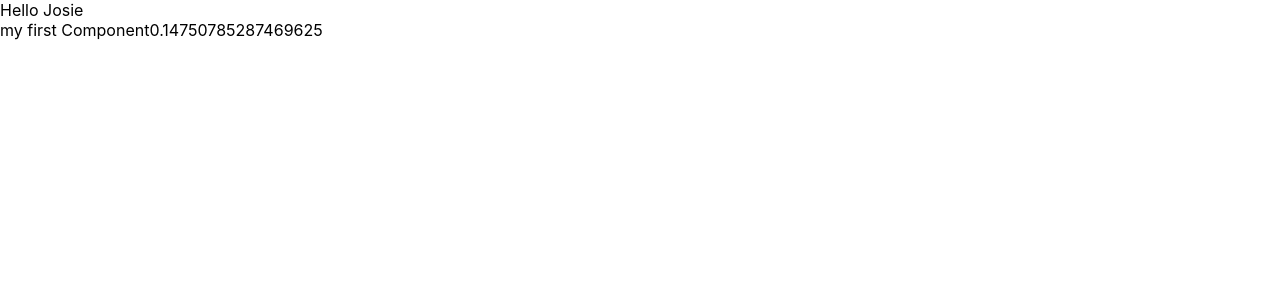
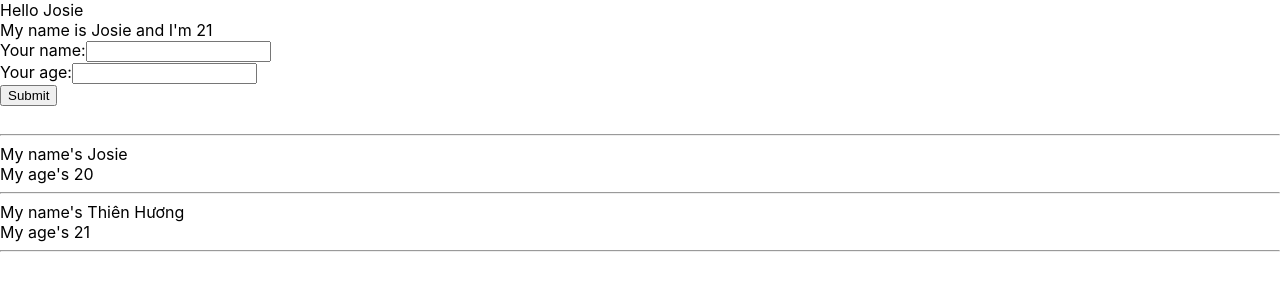
Before and after one commit to lqt-huong/demo-react-web-app, a React (Create React App) app: page / in a window 1280 px wide. Shown: the top 300 px of the page. Built offline with nearby package versions, Linux system fonts and the light colour scheme.

Commit message:
lesson 24

```diff
--- a/src/App.js
+++ b/src/App.js
@@ -1,29 +1,39 @@
-import logo from './logo.svg';
-import './App.css';
-import { useDispatch, useSelector } from 'react-redux';
-import { increaseCounter, decreaseCounter } from './redux/action/counterAction';
-import MyComponent from './components/MyComponent';
-const App = () => {
-  const count = useSelector(state => state.counter.count);
-  const dispatch = useDispatch();
+import logo from "./logo.svg";
+import "./App.css";
+import { useDispatch, useSelector } from "react-redux";
+import { increaseCounter, decreaseCounter } from "./redux/action/counterAction";
+import MyComponent from "./components/MyComponent";
+import React from "react";
 
+class App extends React.Component {
+  render() {
     return (
       <div>
         Hello Josie
         <MyComponent></MyComponent>
       </div>
-    // <div className="App">
-    //   <header className="App-header">
-    //     <img src={logo} className="App-logo" alt="logo" />
-    //     <p>
-    //       Hello Josie
-    //     </p>
-    //     <div>Count = {count}</div>
-    //     <button onClick={() => dispatch(increaseCounter())}>Increase</button>
-    //     <button onClick={() => dispatch(decreaseCounter())}>Decrease</button>
-    //   </header>
-    // </div>
     );
   }
+}
+
+// const App = () => {
+//   const count = useSelector(state => state.counter.count);
+//   const dispatch = useDispatch();
+
+//   return (
+//     <div className="App">
+//       <header className="App-header">
+//         <img src={logo} className="App-logo" alt="logo" />
+//         <p>
+//           Hello Josie
+//         </p>
+//         <div>Count = {count}</div>
+//         <button onClick={() => dispatch(increaseCounter())}>Increase</button>
+//         <button onClick={() => dispatch(decreaseCounter())}>Decrease</button>
+//       </header>
+//     </div>
+//   );
+
+// }
 
 export default App;
--- /dev/null
+++ b/src/components/DisplayInfor.js
@@ -0,0 +1,30 @@
+import React from "react";
+
+class DisplayInfor extends React.Component {
+    render() {
+        const { listUser } = this.props;
+
+        return (
+            <div>
+                {listUser.map((user) => {
+                    return (
+                        <div key={user.id}>
+                            <div>My name's {user.name}</div>
+
+                            <div>My age's {user.age}</div>
+                            <hr />
+                        </div>
+                    )
+
+                })}
+
+                {/* <div>My name's {name}</div>
+            <div>My age's {age}</div> */}
+
+            </div>
+
+        )
+    }
+}
+
+export default DisplayInfor;
--- a/src/components/MyComponent.js
+++ b/src/components/MyComponent.js
@@ -1,14 +1,24 @@
 import React from "react";
+import UserInfor from "./UserInfor";
+import DisplayInfor from "./DisplayInfor";
 class MyComponent extends React.Component {
-    //JXS
-    render() {
-        return (
-            <div>
-                my first Component
-                {Math.random()}
-            </div>
-        )
-    }
+  state = {
+    listUser:[
+      {id:'1', name: 'Josie', age: '20', address: 'hcm'},
+      {id: '2', name: 'Thiên Hương', age:'21', address: 'st' }
+    ]
+  }
+  //JXS
+  render() {
 
+    return (
+      <div>
+        <UserInfor/>
+        <br/>
+        <hr/>
+        <DisplayInfor listUser={this.state.listUser}/>
+      </div>
+    );
+  }
 }
 export default MyComponent;
--- /dev/null
+++ b/src/components/UserInfor.js
@@ -0,0 +1,57 @@
+
+import React from 'react';
+
+class UserInfor extends React.Component {
+    state = {
+    name: "Josie",
+    address: "hcm",
+    age: 21,
+  };
+  handleClick = (event) => {
+    console.log(">>>Click me my button");
+    console.log("My name is", this.state.name);
+    this.setState({
+      name: "Thiên Hương",
+      age: Math.floor(Math.random() * 100 + 1),
+    });
+  };
+  handleMouseOver(event) {
+    console.log(event);
+  }
+
+  handleOnChangeInput = (event) => {
+    this.setState({
+      name: event.target.value
+    })
+  }
+
+  handleOnChangeAge = (event) => {
+    this.setState({
+      age: event.target.value
+    })
+  }
+  handleOnsubmit = (event) => {
+    event.preventDefault();
+    console.log(this.state);
+  }
+
+  render() {
+    return (
+        <div>
+My name is {this.state.name} and I'm {this.state.age}
+        <form onSubmit={(event)=>this.handleOnsubmit(event)}>
+          <label>Your name:</label>
+          <input type="text" onChange={(event)=>this.handleOnChangeInput(event)}/>
+
+          <br/>
+          <label>Your age:</label>
+          <input type="text" onChange={(event)=>this.handleOnChangeAge(event)}/>
+<br/>
+          <button>Submit</button>
+        </form>
+        </div>
+    )
+  }
+}
+
+export default UserInfor;
```
Lines whose indentation alone changed are shown as unchanged.
